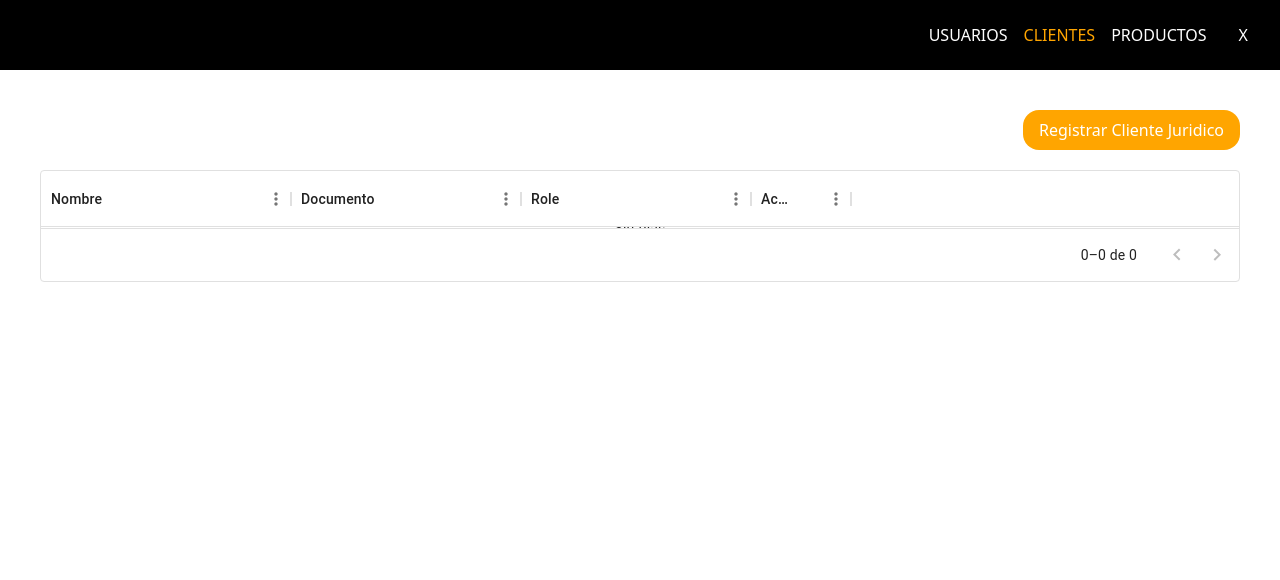
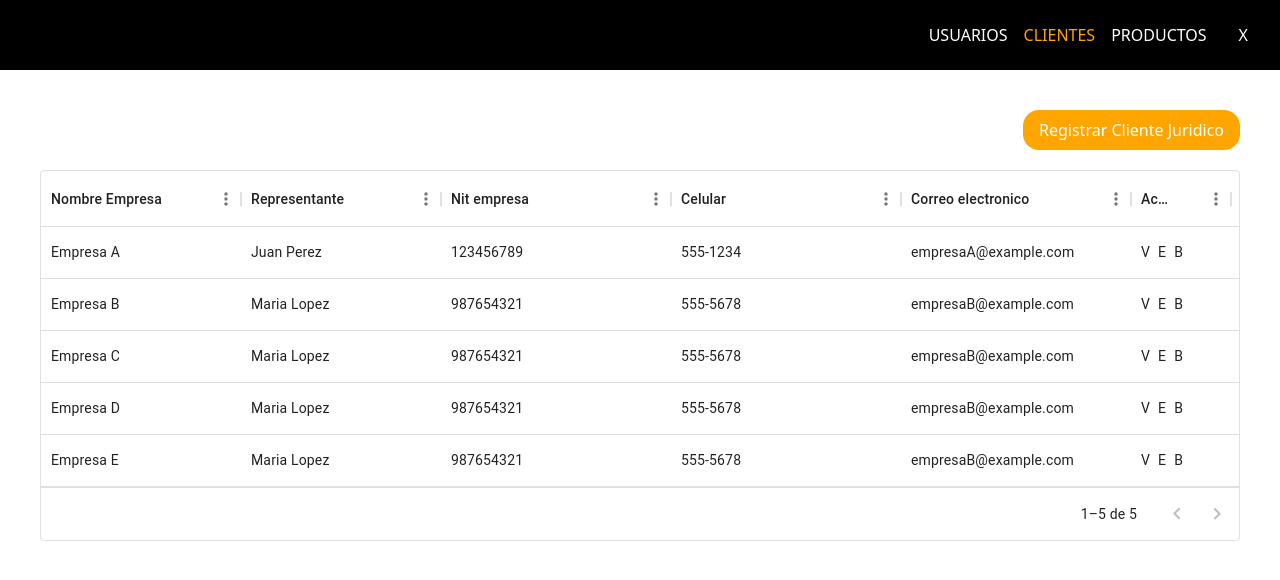
Before and after one commit to galvizlaura69/inventory, a React (Create React App) app: page /clients/jur in a window 1280 px wide. Shown: the top 580 px of the page. Built offline with nearby package versions, Linux system fonts and the light colour scheme.

Commit message:
fake info clients

```diff
--- a/src/pages/Clients/ClientsJur.tsx
+++ b/src/pages/Clients/ClientsJur.tsx
@@ -4,9 +4,19 @@ const ClientsJur = () => {
 
 
   const columnsClientsJur= [
-    { field: 'name', headerName: 'Nombre', width: 250 },
-    { field: 'document', headerName: 'Documento', width: 230 },
-    { field: 'rol', headerName: 'Role', width: 230 },
+    { field: 'name', headerName: 'Nombre Empresa', width: 200 },
+    { field: 'nameRepresent', headerName: 'Representante', width: 200 },
+    { field: 'document', headerName: 'Nit empresa', width: 230 },
+    { field: 'phone', headerName: 'Celular', width: 230 },
+    { field: 'email', headerName: 'Correo electronico', width: 230 },
+  ];
+
+  const rowsClientsJur = [
+    { id: 1, name: 'Empresa A', nameRepresent: 'Juan Perez', document: '123456789', phone: '555-1234', email: 'empresaA@example.com' },
+    { id: 2, name: 'Empresa B', nameRepresent: 'Maria Lopez', document: '987654321', phone: '555-5678', email: 'empresaB@example.com' },
+    { id: 3, name: 'Empresa C', nameRepresent: 'Maria Lopez', document: '987654321', phone: '555-5678', email: 'empresaB@example.com' },
+    { id: 4, name: 'Empresa D', nameRepresent: 'Maria Lopez', document: '987654321', phone: '555-5678', email: 'empresaB@example.com' },
+    { id: 5, name: 'Empresa E', nameRepresent: 'Maria Lopez', document: '987654321', phone: '555-5678', email: 'empresaB@example.com' },
   ];
 
 
@@ -32,7 +42,7 @@ const ClientsJur = () => {
       <div>
         <TableGeneral
           columns={columnsClientsJur}
-          rows=""
+          rows={rowsClientsJur}
           editRow
           trashRow
           handleEdit={handleEdit}
--- a/src/pages/Clients/ClientsNat.tsx
+++ b/src/pages/Clients/ClientsNat.tsx
@@ -3,19 +3,20 @@ import TableGeneral from "../../components/commonts/Tables/TableGeneral";
 const ClientsNat = () => {
 
   const columnsClientsNat = [
-    { field: 'name', headerName: 'Nombre', width: 250 },
+    { field: 'name', headerName: 'Nombre', width: 200 },
+    { field: 'lastname', headerName: 'Apellido', width: 230 },
     { field: 'document', headerName: 'Documento', width: 230 },
-    { field: 'rol', headerName: 'Rol', width: 230 },
-    { field: 'correo', headerName: 'Correo electronico', width: 230 },
+    { field: 'phone', headerName: 'Celular', width: 230 },
+    { field: 'email', headerName: 'Correo electronico', width: 230 },
   ];
 
   const rowsClientsNat = [
-    { id: 1, name: 'Laura', document: '12345678', rol: 'Admin' },
-    { id: 2, name: 'Carlos', document: '87654321', rol: 'User' },
-    { id: 3, name: 'Ana', document: '13579246', rol: 'Admin' },
-    { id: 1, name: 'Laura', document: '12345678', rol: 'Admin' },
-    { id: 2, name: 'Carlos', document: '87654321', rol: 'User' },
-    { id: 3, name: 'Ana', document: '13579246', rol: 'Admin' },
+    { id: 1, name: 'Laura', lastname: 'Gomez', document: '12345678', phone: '555-1234', email: 'laura@example.com' },
+    { id: 2, name: 'Carlos', lastname: 'Perez', document: '87654321', phone: '555-5678', email: 'carlos@example.com' },
+    { id: 3, name: 'Laura', lastname: 'Gomez', document: '12345678', phone: '555-1234', email: 'laura@example.com' },
+    { id: 4, name: 'Carlos', lastname: 'Perez', document: '87654321', phone: '555-5678', email: 'carlos@example.com' },
+    { id: 5, name: 'Laura', lastname: 'Gomez', document: '12345678', phone: '555-1234', email: 'laura@example.com' },
+    { id: 6, name: 'Carlos', lastname: 'Perez', document: '87654321', phone: '555-5678', email: 'carlos@example.com' },
     // ... más filas ...
   ];
 
--- a/src/pages/Users/Users.tsx
+++ b/src/pages/Users/Users.tsx
@@ -15,9 +15,9 @@ const Users = () => {
     { id: 1, name: 'Laura', document: '12345678', rol: 'Admin', email: "galviz@gmail.com", phone: '31455585 ' },
     { id: 2, name: 'Carlos', document: '87654321', rol: 'User', email: "galviz@gmail.com", phone: '31455585 ' },
     { id: 3, name: 'Ana', document: '13579246', rol: 'Admin', email: "galviz@gmail.com", phone: '31455585 ' },
-    { id: 1, name: 'Laura', document: '12345678', rol: 'Admin', email: "galviz@gmail.com", phone: '31455585 ' },
-    { id: 2, name: 'Carlos', document: '87654321', rol: 'User', email: "galviz@gmail.com", phone: '31455585 ' },
-    { id: 3, name: 'Ana', document: '13579246', rol: 'Admin', email: "galviz@gmail.com", phone: '31455585 ' },
+    { id: 4, name: 'Laura', document: '12345678', rol: 'Admin', email: "galviz@gmail.com", phone: '31455585 ' },
+    { id: 5, name: 'Carlos', document: '87654321', rol: 'User', email: "galviz@gmail.com", phone: '31455585 ' },
+    { id: 6, name: 'Ana', document: '13579246', rol: 'Admin', email: "galviz@gmail.com", phone: '31455585 ' },
   ];
 
   const handleView = (params) => {
```
